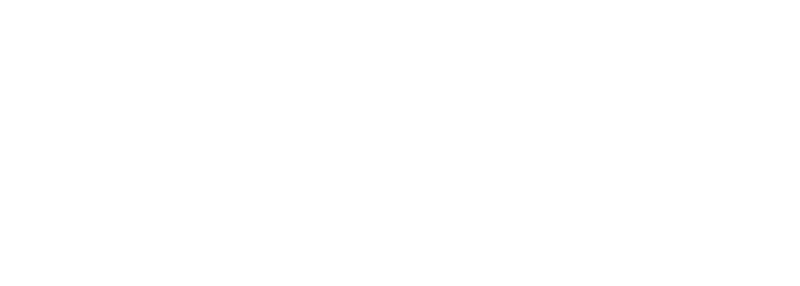
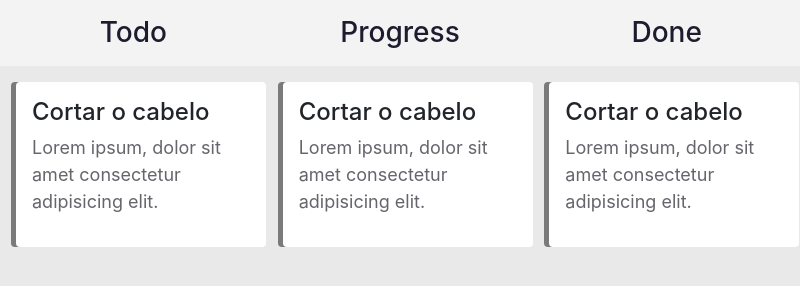
Before and after one commit to guiguat/Kanban, an Electron app: page src/index.html in a window 800 px wide. Drawn offline with nearby package versions, Linux system fonts and the light colour scheme.

Commit message:
:lipstick: change layout

```diff
--- a/main.js
+++ b/main.js
@@ -5,6 +5,8 @@ function createWindow () {
   const win = new BrowserWindow({
     width: 800,
     height: 600,
+    minWidth:850,
+    minHeight:450,
     webPreferences: {
       nodeIntegration: true
     }
--- a/src/index.html
+++ b/src/index.html
@@ -3,9 +3,53 @@
 <head>
     <meta charset="UTF-8">
     <meta name="viewport" content="width=device-width, initial-scale=1.0">
+    <link rel="stylesheet" href="style.css">
+    <link rel="stylesheet" href="https://stackpath.bootstrapcdn.com/bootstrap/4.5.0/css/bootstrap.min.css" integrity="sha384-9aIt2nRpC12Uk9gS9baDl411NQApFmC26EwAOH8WgZl5MYYxFfc+NcPb1dKGj7Sk" crossorigin="anonymous">
+    <link href="https://fonts.googleapis.com/css?family=Nunito:400,500,700,800,900" rel="stylesheet">
     <title>Kanban</title>
 </head>
 <body>
-
+    <div class="boards container-fluid row mx-auto p-0">
+        <div class="board col">
+            <h3 class="text-center">Todo</h3>
+            <div class="dropzone">
+                <div class="kanbanCard" draggable="true">
+                    <div class="status red"></div>
+                    <div class="content">
+                        <h4 class="title">Cortar o cabelo</h4>
+                        <p class="description">Lorem ipsum, dolor sit amet consectetur adipisicing elit.</p>
+                    </div>
+                </div>
+            </div>
+        </div>
+        <div class="board col">
+            <h3 class="text-center">Progress</h3>
+            <div class="dropzone">
+                <div class="kanbanCard" draggable="true">
+                    <div class="status red"></div>
+                    <div class="content">
+                        <h4 class="title">Cortar o cabelo</h4>
+                        <p class="description">Lorem ipsum, dolor sit amet consectetur adipisicing elit.</p>
+                    </div>
+                </div>
+            </div>
+        </div>
+        <div class="board col">
+            <h3 class="text-center">Done</h3>
+            <div class="dropzone">
+                <div class="kanbanCard" draggable="true">
+                    <div class="status red"></div>
+                    <div class="content">
+                        <h4 class="title">Cortar o cabelo</h4>
+                        <p class="description">Lorem ipsum, dolor sit amet consectetur adipisicing elit.</p>
+                    </div>
+                </div>
+            </div>
+        </div>
+    </div>
+    <script src="script.js"></script>
+    <script src="https://code.jquery.com/jquery-3.5.1.slim.min.js" integrity="sha384-DfXdz2htPH0lsSSs5nCTpuj/zy4C+OGpamoFVy38MVBnE+IbbVYUew+OrCXaRkfj" crossorigin="anonymous"></script>
+    <script src="https://cdn.jsdelivr.net/npm/popper.js@1.16.0/dist/umd/popper.min.js" integrity="sha384-Q6E9RHvbIyZFJoft+2mJbHaEWldlvI9IOYy5n3zV9zzTtmI3UksdQRVvoxMfooAo" crossorigin="anonymous"></script>
+    <script src="https://stackpath.bootstrapcdn.com/bootstrap/4.5.0/js/bootstrap.min.js" integrity="sha384-OgVRvuATP1z7JjHLkuOU7Xw704+h835Lr+6QL9UvYjZE3Ipu6Tp75j7Bh/kR0JKI" crossorigin="anonymous"></script>
 </body>
 </html>
--- /dev/null
+++ b/src/style.css
@@ -0,0 +1,53 @@
+html{
+    font-family: "Nunito";
+    overflow-x: hidden;
+}
+body{
+    box-sizing: border-box;
+    margin: 0;
+    padding: 0;
+    background-color: #E9E9E9;
+}
+.boards {
+    display: flex;
+    height: 100vh;
+}
+
+.board {
+    background: #E9E9E9;
+    padding: 0!important;
+    margin: 0px;
+    display: flex;
+    flex-direction: column;
+}
+
+.board h3 {
+    padding: 16px!important;
+    width: 100%;
+    margin: 0;
+    background-color: #F3F3F3;
+    color: #1C1C2E;
+}
+
+.dropzone {
+    padding: 16px;
+    min-width: 282px;
+    min-height: 200px;
+    justify-content: center;
+}
+
+.kanbanCard {
+    background-color: #FFFF;
+    padding: 16px;
+    box-shadow: -5px 0px 0px rgba(00, 00, 0, 0.48);
+    width: 250px;
+    margin: auto;
+    border-radius: 4px;
+    font-weight: 600;
+    font-size: 18px;
+}
+
+.description{
+    color: #65656C;
+    font-weight: normal;
+}
```
Also changed, not shown: src/script.js (added), src/scripts.js (deleted), src/styles.css (deleted).
